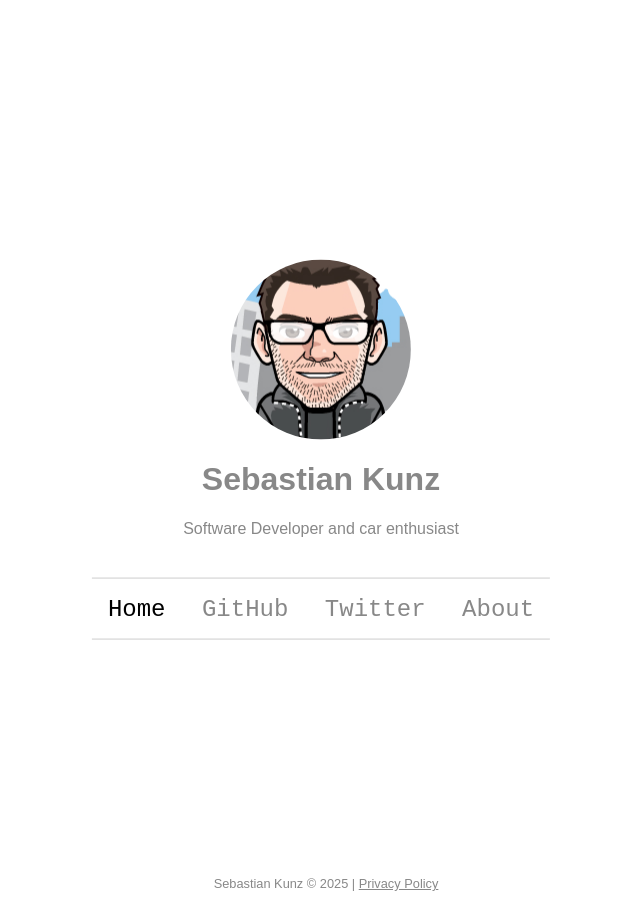
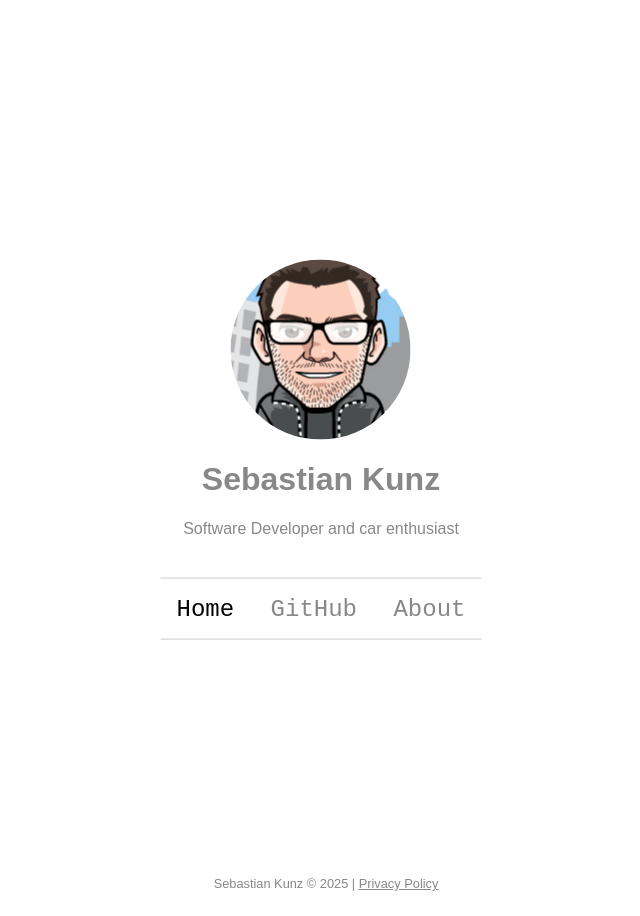
Before and after one commit to sebkunz/sebkunz.github.io, a Jekyll site: the page built from index.html, in a window 1280 px wide. Shown: the whole page, without its empty margins (319-959 px from the left). Built offline with Jekyll 4.4.1, drawn with Linux system fonts in a browser that asks for light colours.

Commit message:
Update navigation.yml

```diff
--- a/_data/navigation.yml
+++ b/_data/navigation.yml
@@ -2,7 +2,5 @@
   link: /
 - name: GitHub
   link: https://github.com/sebkunz
-- name: Twitter
-  link: https://twitter.com/sebkunz
 - name: About
   link: /about.html
```
